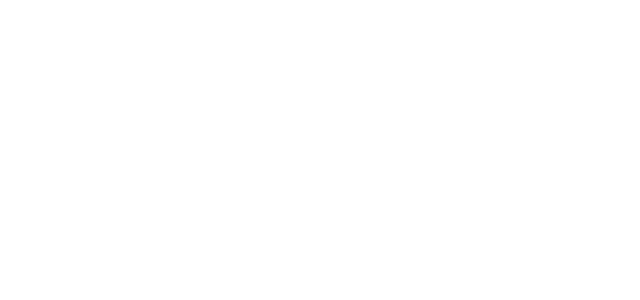
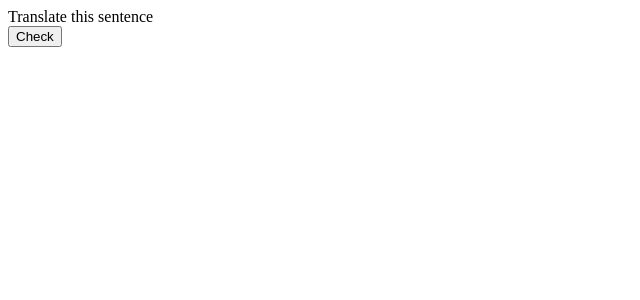
Before and after one commit to Lostinsidemyhead/translate-checker, a React (Create React App) app: page / in a window 1280 px wide. Shown: the top 300 px of the page, without its empty margins (0-640 px from the left). Built offline with nearby package versions, Linux system fonts and the light colour scheme; no server answers; the HTML template or start-up script is replaced by a standard one.

Commit message:
fetch phrases

```diff
--- a/package.json
+++ b/package.json
@@ -10,8 +10,10 @@
     "@types/node": "^12.20.19",
     "@types/react": "^17.0.18",
     "@types/react-dom": "^17.0.9",
+    "axios": "^0.21.1",
     "react": "^17.0.2",
     "react-dom": "^17.0.2",
+    "react-query": "^3.19.6",
     "react-scripts": "4.0.3",
     "styled-components": "^5.3.0",
     "typescript": "^4.3.5",
--- /dev/null
+++ b/src/API/PhrasesService.ts
@@ -0,0 +1,22 @@
+import axios from 'axios';
+
+export default class PhrasesService {
+  static async getAllSentences() {
+    const response = await axios({
+      url: "http://109.194.37.212:9080/graphql",
+      method: 'post',
+      data: {
+        query: `
+        {
+          sentenceAll{
+            en
+            ru
+          }
+        }
+        `
+      }
+    });
+
+    return response;
+  }
+}
--- a/src/App.tsx
+++ b/src/App.tsx
@@ -1,9 +1,33 @@
-import React from 'react';
+import React, { useEffect, useState } from 'react';
+import WhiteButton from './components/WhiteButton';
+import axios from 'axios';
+import PhrasesService from './API/PhrasesService'
+import { IPhrases } from './types/types';
 
 function App() {
+
+  const [phrases, setPhrases] = useState<IPhrases[]>();
+
+  async function fetchPhrases() {
+    const response = await PhrasesService.getAllSentences();
+    setPhrases([response.data.data.sentenceAll]);
+  }
+
+  useEffect(() => {
+    fetchPhrases();
+  }, []);
+
+  const check = () => {
+    console.log(phrases);
+  }
+
   return (
     <div>
+      <div>Translate this sentence</div>
 
+      <WhiteButton onClick={check}>
+        Check
+      </WhiteButton>
     </div>
   );
 }
--- /dev/null
+++ b/src/components/WhiteButton.tsx
@@ -0,0 +1,16 @@
+import React, { FC } from 'react'
+
+interface WhiteButtonProps {
+  children: React.ReactNode;
+  onClick: () => void;
+}
+
+const WhiteButton: FC<WhiteButtonProps> = ({ children, ...props}) => {
+  return (
+    <button {...props}>
+      {children}
+    </button>
+  )
+}
+
+export default WhiteButton;
--- /dev/null
+++ b/src/types/types.tsx
@@ -0,0 +1,4 @@
+export interface IPhrases {
+  ru: string;
+  en: string;
+}
```
Also changed, not shown: src/components/Phrase.tsx (added, +13 -0 lines), 1 other file (tests, documents, lock files or other folders).
